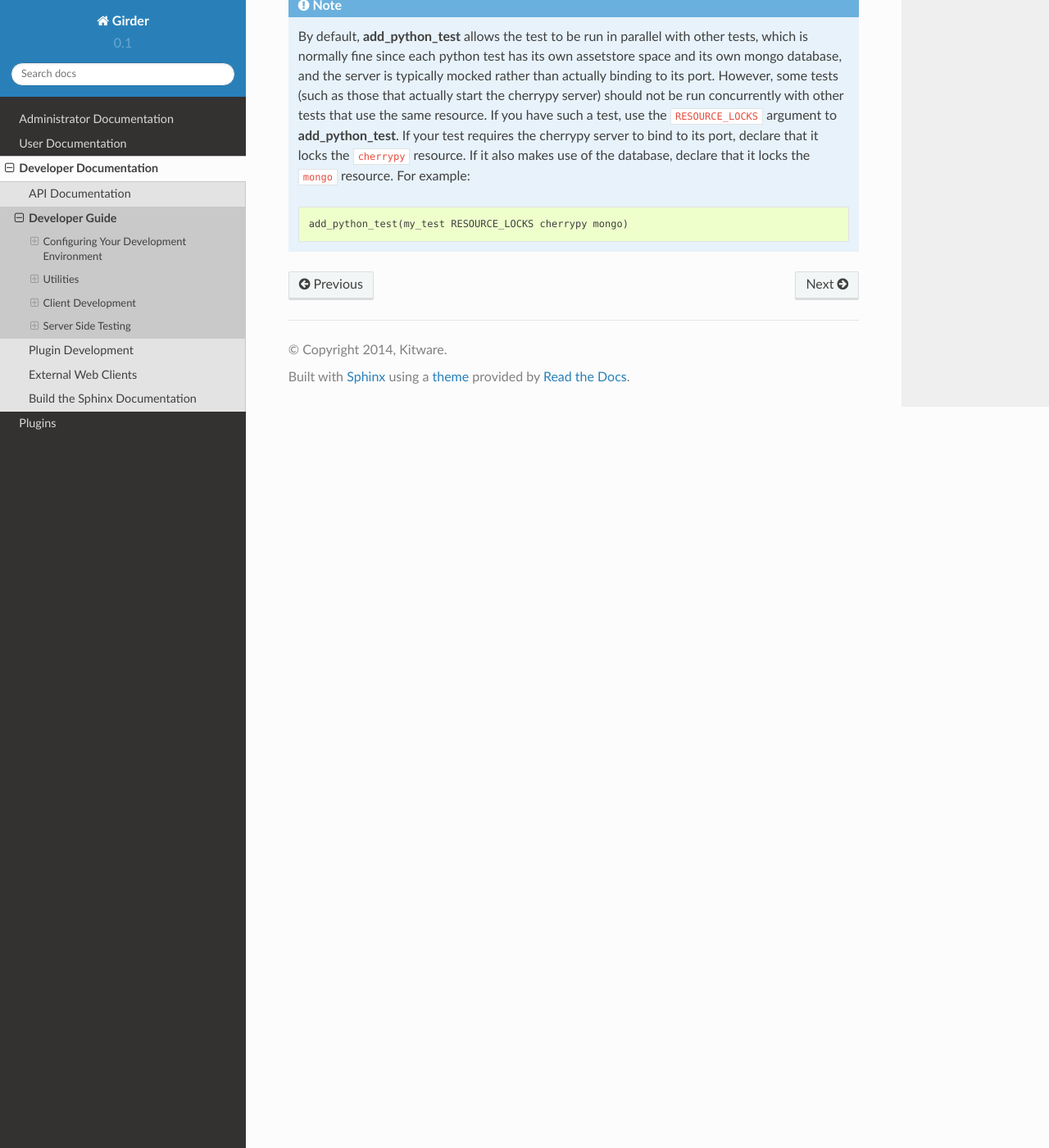
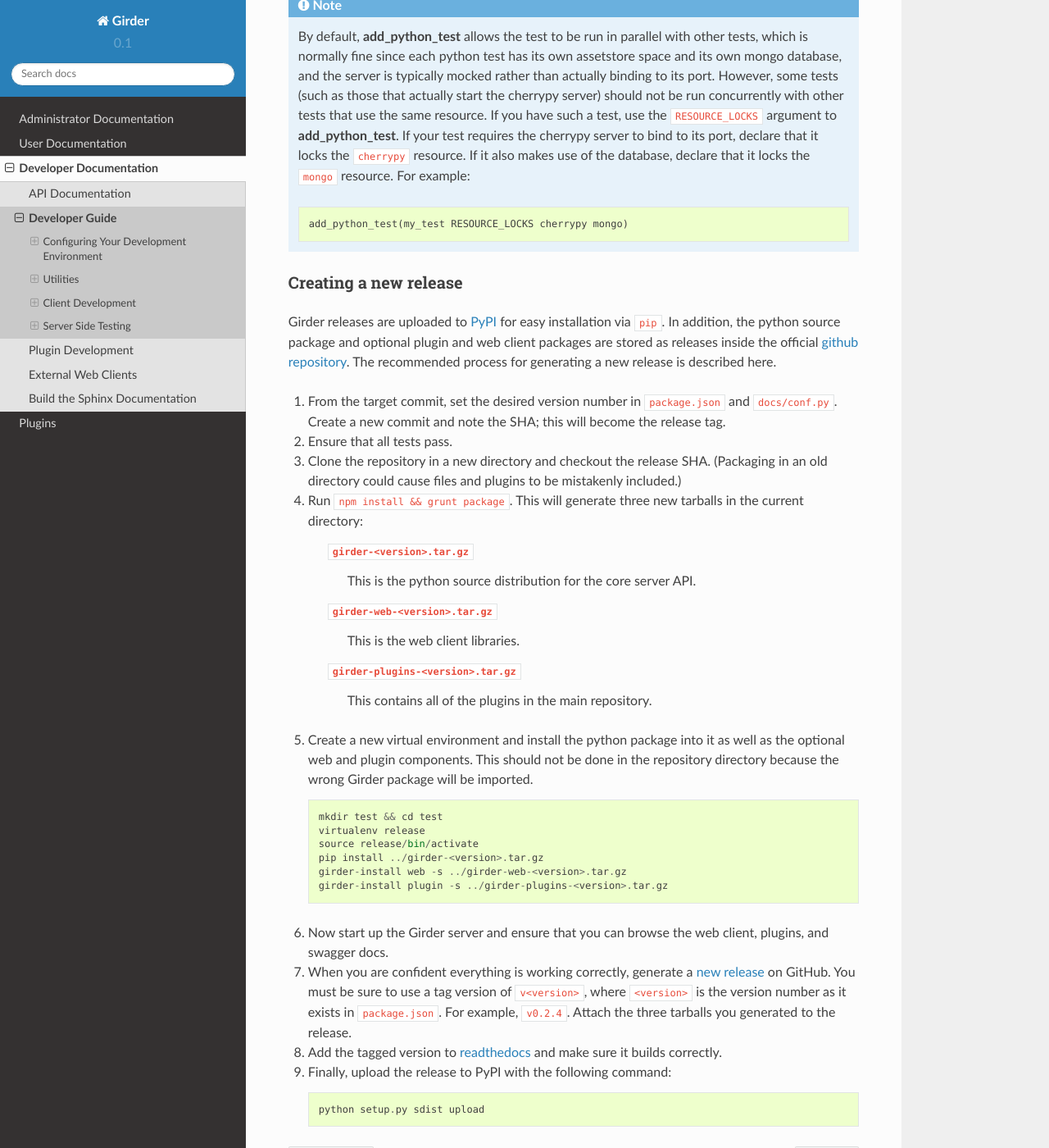
Before and after one commit to girder/girder, a Sphinx documentation site: the page built from docs/development.rst, in a window 1280 px wide and 1400 px high, scrolled down 4620 px. Shown: the whole window at 82% size. Built offline with Sphinx 7.4.7 and the Read the Docs theme 2.0.0, drawn with Linux system fonts in a browser that asks for light colours.

Commit message:
Added packaging documentation.

```diff
--- a/docs/development.rst
+++ b/docs/development.rst
@@ -232,3 +232,62 @@
    ``mongo`` resource. For example: ::
 
        add_python_test(my_test RESOURCE_LOCKS cherrypy mongo)
+
+Creating a new release
+^^^^^^^^^^^^^^^^^^^^^^
+
+Girder releases are uploaded to `PyPI <https://pypi.python.org/pypi/girder>`_
+for easy installation via ``pip``.  In addition, the python source package and
+optional plugin and web client packages are stored as releases inside the
+official `github repository <https://github.com/girder/girder/releases>`_.
+The recommended process for generating a new release is described here.
+
+1.  From the target commit, set the desired version number in ``package.json``
+    and ``docs/conf.py``.  Create a new commit and note the SHA; this will
+    become the release tag.
+
+2.  Ensure that all tests pass.
+
+3.  Clone the repository in a new directory and checkout the release SHA.
+    (Packaging in an old directory could cause files and plugins to be
+    mistakenly included.)
+
+4.  Run ``npm install && grunt package``.  This will generate three
+    new tarballs in the current directory:
+
+     ``girder-<version>.tar.gz``
+         This is the python source distribution for the core server API.
+     ``girder-web-<version>.tar.gz``
+         This is the web client libraries.
+     ``girder-plugins-<version>.tar.gz``
+         This contains all of the plugins in the main repository.
+
+5.  Create a new virtual environment and install the python package into
+    it as well as the optional web and plugin components.  This should
+    not be done in the repository directory because the wrong Girder
+    package will be imported.  ::
+
+        mkdir test && cd test
+        virtualenv release
+        source release/bin/activate
+        pip install ../girder-<version>.tar.gz
+        girder-install web -s ../girder-web-<version>.tar.gz
+        girder-install plugin -s ../girder-plugins-<version>.tar.gz
+
+6.  Now start up the Girder server and ensure that you can browse
+    the web client, plugins, and swagger docs.
+
+7.  When you are confident everything is working correctly, generate
+    a `new release <https://github.com/girder/girder/releases/new>`_
+    on GitHub.  You must be
+    sure to use a tag version of ``v<version>``, where ``<version>``
+    is the version number as it exists in ``package.json``.  For
+    example, ``v0.2.4``.  Attach the three tarballs you generated
+    to the release.
+
+8.  Add the tagged version to `readthedocs <https://readthedocs.org/projects/girder/>`_
+    and make sure it builds correctly.
+
+9.  Finally, upload the release to PyPI with the following command: ::
+
+        python setup.py sdist upload
```
